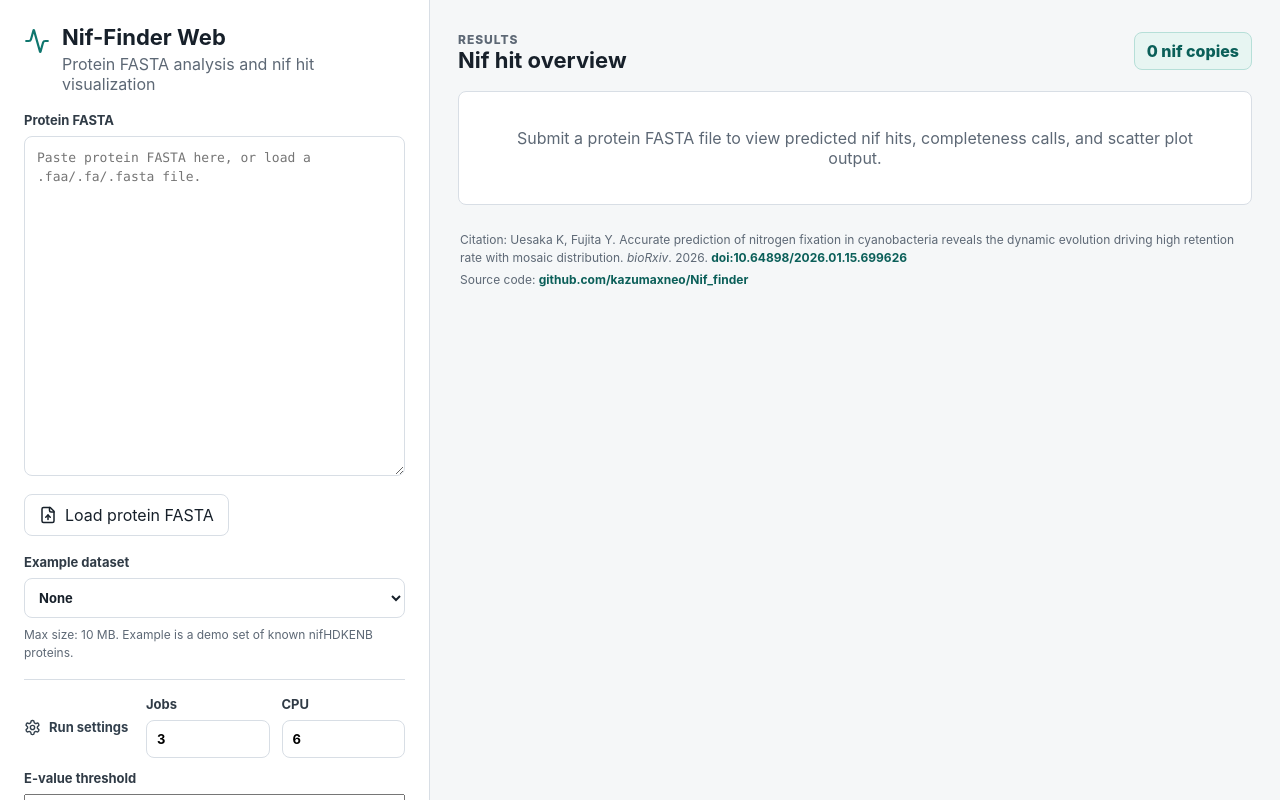
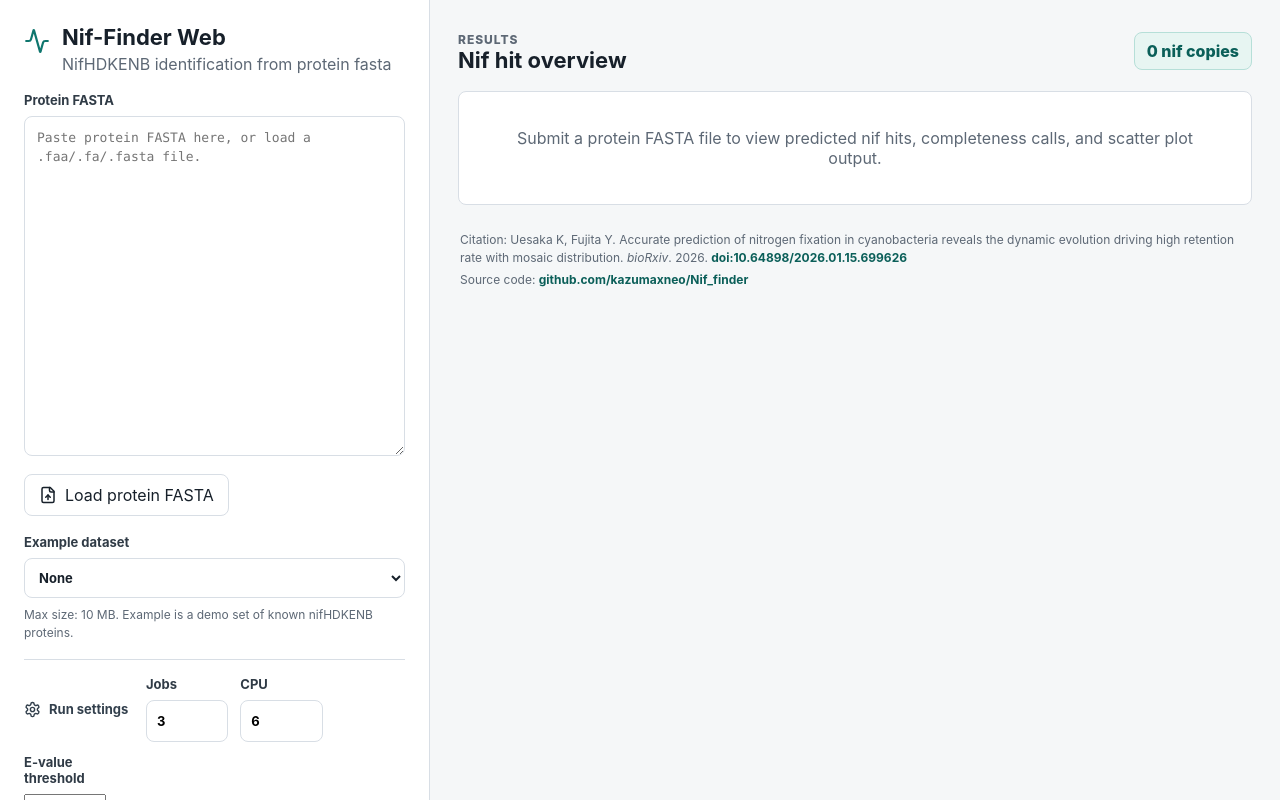
Before and after one commit to kazumaxneo/Nif_finder, a Next.js app in the folder web/: page / in a window 1280 px wide. Shown: the top 800 px of the page. Built offline with nearby package versions, Linux system fonts and the light colour scheme.

Commit message:
Align run setting inputs

```diff
--- a/web/app/globals.css
+++ b/web/app/globals.css
@@ -210,8 +210,13 @@ input:focus {
   flex: 1;
 }
 
-.settings .wide-setting {
-  flex: 1 0 100%;
+.run-settings label {
+  flex: 0 1 calc((100% - 134px) / 3);
+  min-width: 0;
+}
+
+.run-settings input {
+  min-height: 42px;
 }
 
 .compact-field {
--- a/web/app/page.tsx
+++ b/web/app/page.tsx
@@ -207,7 +207,7 @@ export default function Home() {
           <Activity size={26} aria-hidden />
           <div>
             <h1>Nif-Finder Web</h1>
-            <p>Protein FASTA analysis and nif hit visualization</p>
+            <p>NifHDKENB identification from protein fasta</p>
           </div>
         </div>
 
@@ -241,7 +241,7 @@ export default function Home() {
         </label>
         <p className="input-note">Max size: 10 MB. Example is a demo set of known nifHDKENB proteins.</p>
 
-        <div className="settings">
+        <div className="settings run-settings">
           <div className="section-title">
             <Settings size={17} aria-hidden />
             Run settings
@@ -254,7 +254,7 @@ export default function Home() {
             CPU
             <input type="number" min={1} max={24} value={cpu} onChange={(event) => setCpu(Number(event.target.value))} />
           </label>
-          <label className="wide-setting">
+          <label>
             E-value threshold
             <input
               type="text"
```
